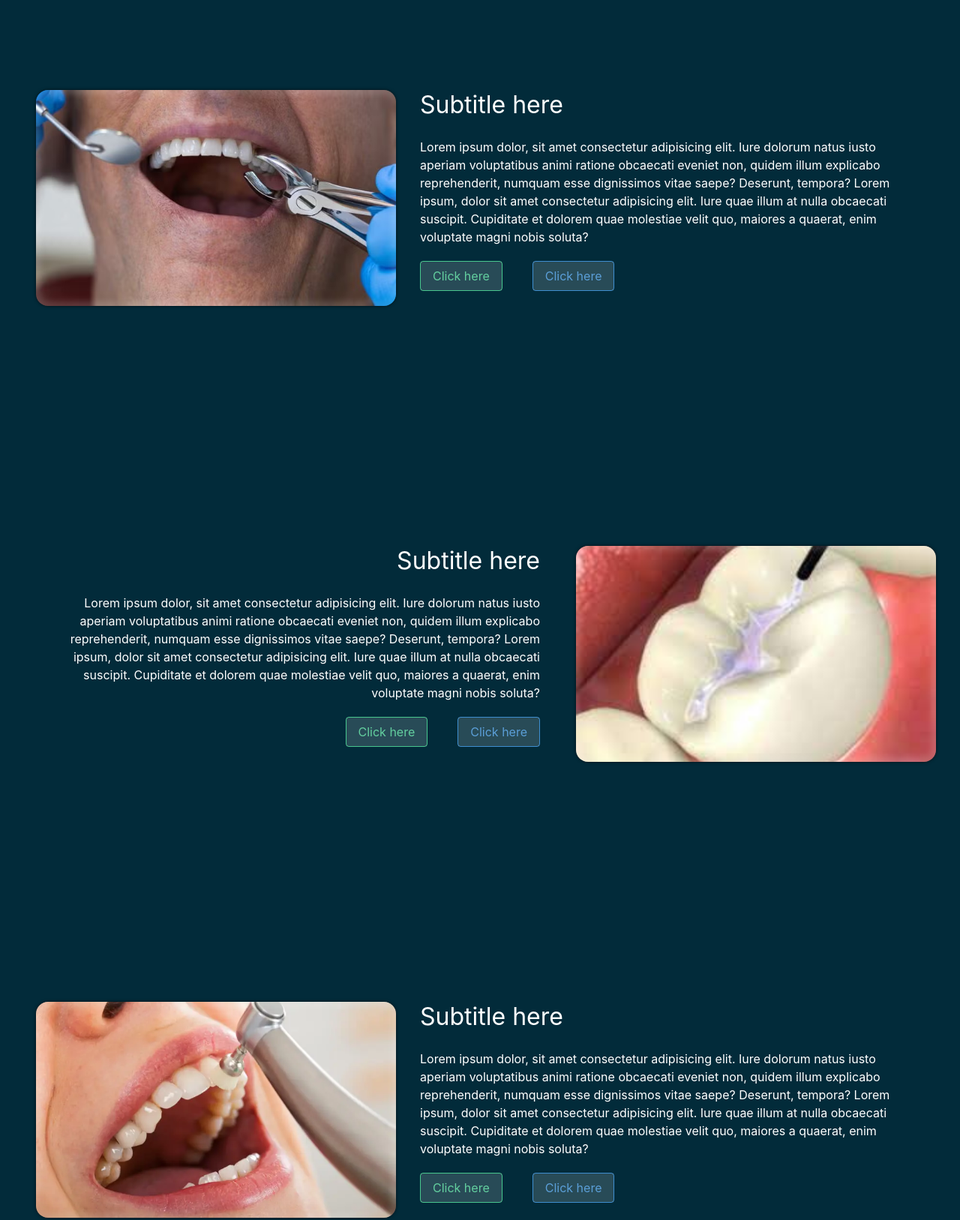
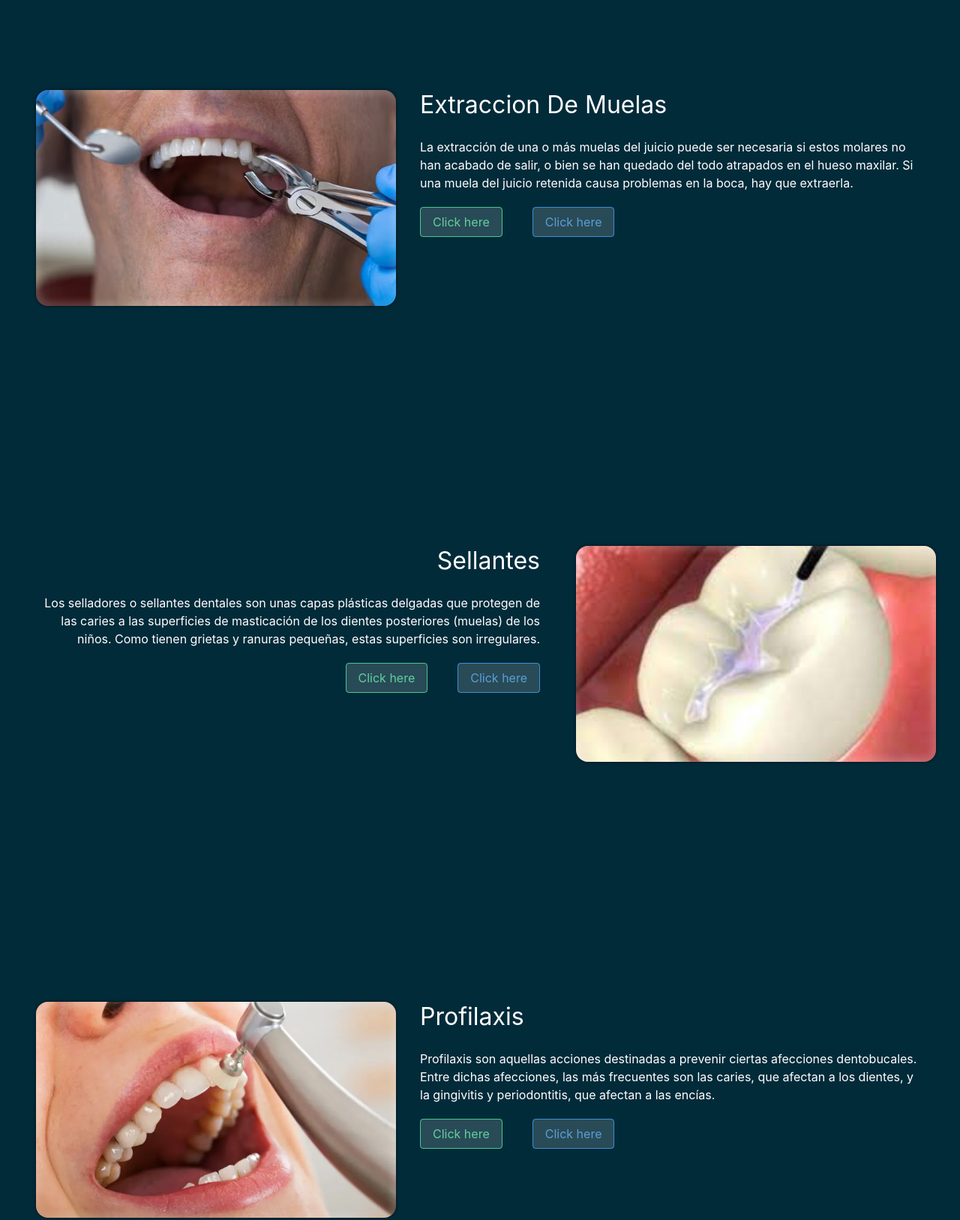
Before and after one commit to DavMateo/Odontologias-Oscorp, a plain HTML site: page index.html in a window 1280 px wide. Shown: the part 840-2467 px from the top of the page at 75% size. Drawn offline with nearby package versions, Linux system fonts and the light colour scheme.

Commit message:
Agrengando titulo y informacion en el apartado de servicios

```diff
--- a/index.html
+++ b/index.html
@@ -90,13 +90,9 @@
             <div id="servicios" class="servicios">
                 <div class="servicios_img"></div>
                 <div class="containerText">
-                    <h2 class="subtitle is-3">Subtitle here</h2>
+                    <h2 class="subtitle is-3">Extraccion De Muelas</h2>
                     <p class="parrafoServicios">
-                        Lorem ipsum dolor, sit amet consectetur adipisicing elit. Iure dolorum natus iusto aperiam voluptatibus
-                        animi ratione obcaecati eveniet non, quidem illum explicabo reprehenderit, numquam esse dignissimos vitae
-                        saepe? Deserunt, tempora? Lorem ipsum, dolor sit amet consectetur adipisicing elit. Iure quae illum at nulla
-                        obcaecati suscipit. Cupiditate et dolorem quae molestiae velit quo, maiores a quaerat, enim voluptate magni
-                        nobis soluta?
+                        La extracción de una o más muelas del juicio puede ser necesaria si estos molares no han acabado de salir, o bien se han quedado del todo atrapados en el hueso maxilar. Si una muela del juicio retenida causa problemas en la boca, hay que extraerla.
                     </p>
 
                     <div class="btnTarget">
@@ -108,13 +104,9 @@
 
             <div id="productos" class="productos">
                 <div class="containerText">
-                    <h2 class="subtitle is-3">Subtitle here</h2>
+                    <h2 class="subtitle is-3">Sellantes</h2>
                     <p class="parrafoproductos">
-                        Lorem ipsum dolor, sit amet consectetur adipisicing elit. Iure dolorum natus iusto aperiam voluptatibus
-                        animi ratione obcaecati eveniet non, quidem illum explicabo reprehenderit, numquam esse dignissimos vitae
-                        saepe? Deserunt, tempora? Lorem ipsum, dolor sit amet consectetur adipisicing elit. Iure quae illum at nulla
-                        obcaecati suscipit. Cupiditate et dolorem quae molestiae velit quo, maiores a quaerat, enim voluptate magni
-                        nobis soluta?
+                        Los selladores o sellantes dentales son unas capas plásticas delgadas que protegen de las caries a las superficies de masticación de los dientes posteriores (muelas) de los niños. Como tienen grietas y ranuras pequeñas, estas superficies son irregulares.
                     </p>
 
                     <div class="btnTarget">
@@ -128,13 +120,9 @@
             <div id="agendarCita" class="agendarCita">
                 <div class="agendarCita_img"></div>
                 <div class="containerText">
-                    <h2 class="subtitle is-3">Subtitle here</h2>
+                    <h2 class="subtitle is-3">Profilaxis</h2>
                     <p class="parrafoAgendarCita">
-                        Lorem ipsum dolor, sit amet consectetur adipisicing elit. Iure dolorum natus iusto aperiam voluptatibus
-                        animi ratione obcaecati eveniet non, quidem illum explicabo reprehenderit, numquam esse dignissimos vitae
-                        saepe? Deserunt, tempora? Lorem ipsum, dolor sit amet consectetur adipisicing elit. Iure quae illum at nulla
-                        obcaecati suscipit. Cupiditate et dolorem quae molestiae velit quo, maiores a quaerat, enim voluptate magni
-                        nobis soluta?
+                        Profilaxis son aquellas acciones destinadas a prevenir ciertas afecciones dentobucales. Entre dichas afecciones, las más frecuentes son las caries, que afectan a los dientes, y la gingivitis y periodontitis, que afectan a las encías.
                     </p>
 
                     <div class="btnTarget">
@@ -146,13 +134,9 @@
 
             <div id="contactar" class="contactar">
                 <div class="containerText">
-                    <h2 class="subtitle is-3">Subtitle here</h2>
+                    <h2 class="subtitle is-3">Restauracion</h2>
                     <p class="parrafoContactar">
-                        Lorem ipsum dolor, sit amet consectetur adipisicing elit. Iure dolorum natus iusto aperiam voluptatibus
-                        animi ratione obcaecati eveniet non, quidem illum explicabo reprehenderit, numquam esse dignissimos vitae
-                        saepe? Deserunt, tempora? Lorem ipsum, dolor sit amet consectetur adipisicing elit. Iure quae illum at nulla
-                        obcaecati suscipit. Cupiditate et dolorem quae molestiae velit quo, maiores a quaerat, enim voluptate magni
-                        nobis soluta?
+                        La restauración dental es una reconstrucción total o parcial de un diente por destrucción, fractura, desgaste o afección irreversible provocada, generalmente, por una caries o por un traumatismo.
                     </p>
 
                     <div class="btnTarget">
@@ -166,13 +150,9 @@
             <div id="reportar" class="reportar">
                 <div class="reportar_img"></div>
                 <div class="containerText">
-                    <h2 class="subtitle is-3">Subtitle here</h2>
+                    <h2 class="subtitle is-3">Radiografia</h2>
                     <p class="parraforeportar">
-                        Lorem ipsum dolor, sit amet consectetur adipisicing elit. Iure dolorum natus iusto aperiam voluptatibus
-                        animi ratione obcaecati eveniet non, quidem illum explicabo reprehenderit, numquam esse dignissimos vitae
-                        saepe? Deserunt, tempora? Lorem ipsum, dolor sit amet consectetur adipisicing elit. Iure quae illum at nulla
-                        obcaecati suscipit. Cupiditate et dolorem quae molestiae velit quo, maiores a quaerat, enim voluptate magni
-                        nobis soluta?
+                        Las radiografías dentales, comúnmente conocidas como rayos X, son radiografías que se utilizan para diagnosticar estructuras dentales ocultas, masas malignas o benignas, pérdida ósea y caries.
                     </p>
 
                     <div class="btnTarget">
```
